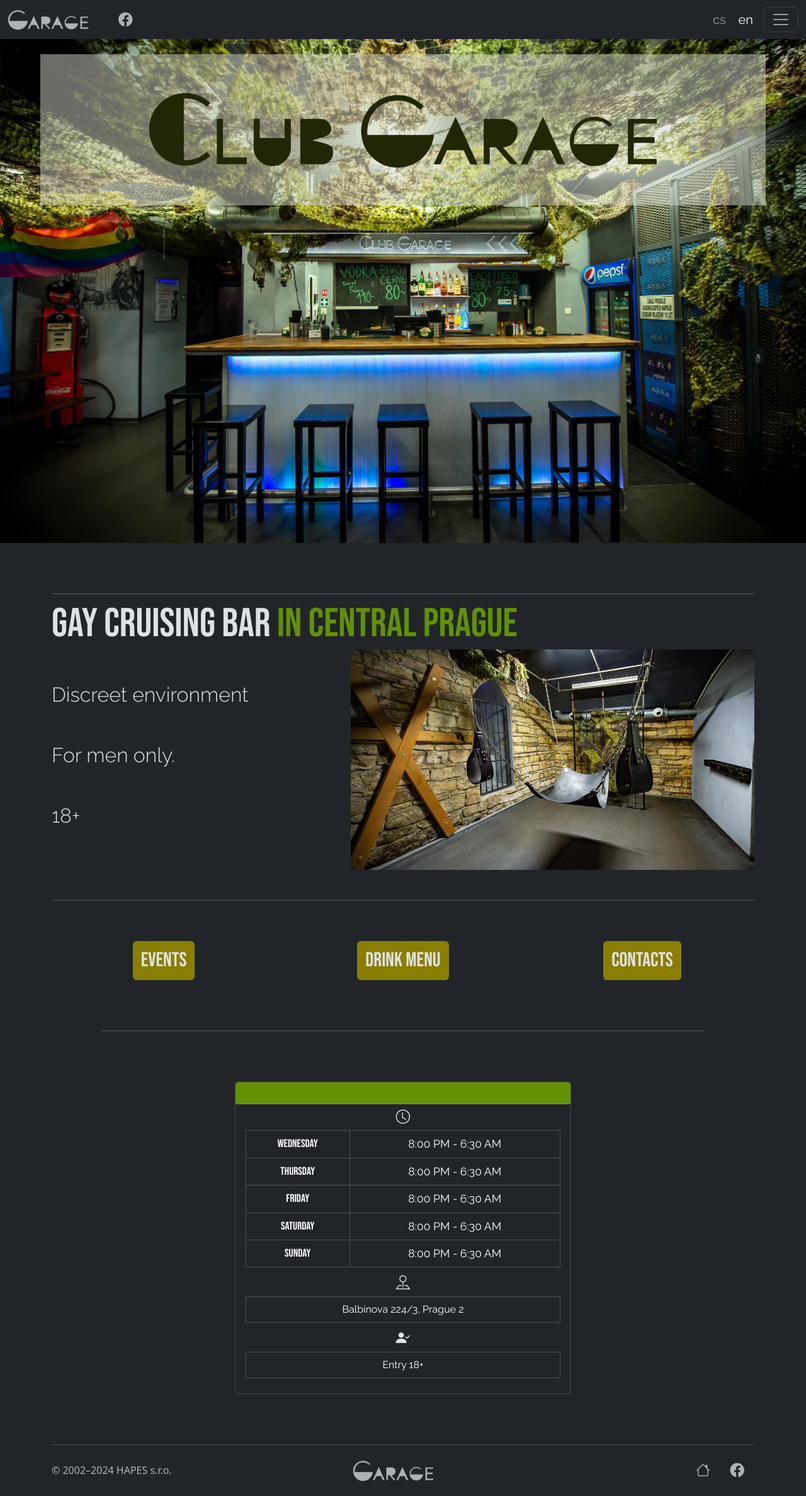
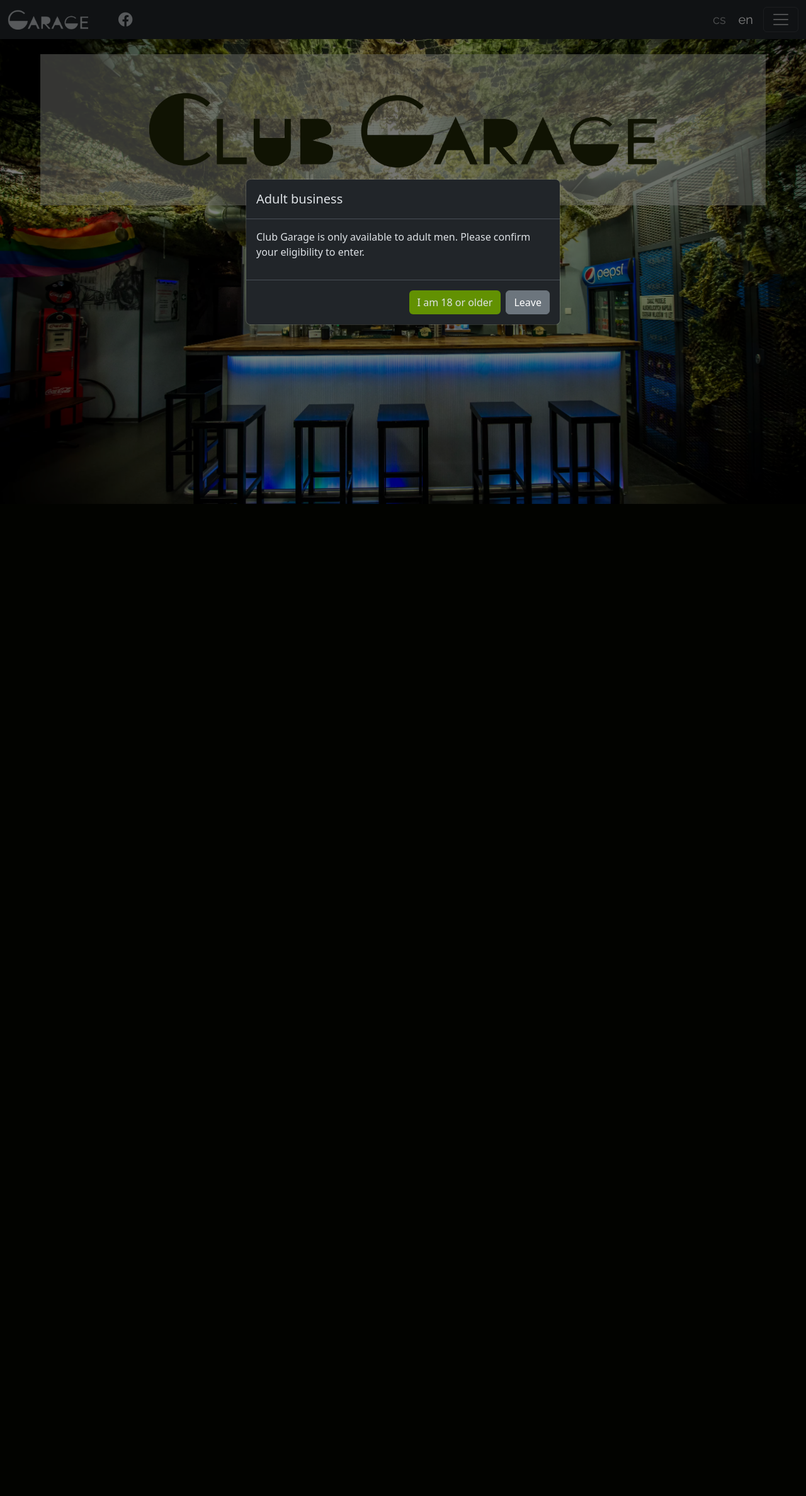
Before and after one commit to VojtaMi/garage, a Flask app: page /?lang=en in a window 1280 px wide. Shown: the whole page at 63% size. After the commit the page ends 800 px from the top, so only its background shows below. Run offline with Flask 3, Linux system fonts and the light colour scheme; some web fonts are replaced.

Commit message:
age verification

```diff
--- a/app/static/css/styles.css
+++ b/app/static/css/styles.css
@@ -2,6 +2,7 @@
 :root {
     --black-green: #212606;
     --army-green: #629102;
+    --army-green-dark :#476a01;
     --army-yellow: #8A7E00;
     --brown-yellow: #524B00;
 
@@ -77,6 +78,14 @@
 
 .btn-primary-yellow:hover{
     background-color: var(--brown-yellow); /* Text color */
+}
+
+.btn-primary-green{
+    background-color: var(--army-green); /* Text color */
+}
+
+.btn-primary-green:hover{
+    background-color: var(--army-green-dark); /* Text color */
 }
 
 .btn-outline-green {
--- a/app/static/js/script.js
+++ b/app/static/js/script.js
@@ -31,3 +31,24 @@
         }
     });
 });
+
+// Age verification popup
+ document.addEventListener("DOMContentLoaded", function() {
+    if (!sessionStorage.getItem("ageConfirmed")) {
+      var ageModal = new bootstrap.Modal(document.getElementById('ageVerificationModal'), {
+        backdrop: 'static', // Prevent closing by clicking outside
+        keyboard: false // Disable closing with ESC key
+      });
+      ageModal.show();
+    }
+
+    document.getElementById("confirm-age").addEventListener("click", function() {
+      sessionStorage.setItem("ageConfirmed", true);
+      var ageModal = bootstrap.Modal.getInstance(document.getElementById('ageVerificationModal'));
+      ageModal.hide();
+    });
+
+    document.getElementById("exit-site").addEventListener("click", function() {
+      window.location.href = "https://www.google.com";
+    });
+  });
--- a/app/templates/base.html
+++ b/app/templates/base.html
@@ -99,6 +99,23 @@
 
 <!-- Page Content -->
 <main>
+    <div class="modal fade" id="ageVerificationModal" tabindex="-1" aria-labelledby="ageVerificationModalLabel"
+         aria-hidden="true" data-backdrop="static" data-keyboard="false">
+        <div class="modal-dialog modal-dialog-centered">
+            <div class="modal-content">
+                <div class="modal-header">
+                    <h5 class="modal-title" id="ageVerificationModalLabel">{{ translations.age_verification.title }}</h5>
+                </div>
+                <div class="modal-body">
+                    <p>{{ translations.age_verification.disclaimer }}</p>
+                </div>
+                <div class="modal-footer">
+                    <button id="confirm-age" type="button" class="btn btn-primary-green">{{ translations.age_verification.approve }}</button>
+                    <button id="exit-site" type="button" class="btn btn-secondary">{{ translations.age_verification.decline }}</button>
+                </div>
+            </div>
+        </div>
+    </div>
     {% block content %}{% endblock %}
 </main>
 
--- a/app/translations/cs.json
+++ b/app/translations/cs.json
@@ -907,5 +907,11 @@
   },
   "navbar": {
     "aria_label": "Zobrazit navigaci"
+  },
+  "age_verification": {
+    "title": "Podnik pro dospělé",
+    "disclaimer": "Club Garage je dostupný pouze pro muže nad 18 let. Potvrďte prosím svou způsobilost pro vstup.",
+    "approve": "Je mi 18+",
+    "decline": "Odejít"
   }
 }
--- a/app/translations/en.json
+++ b/app/translations/en.json
@@ -910,5 +910,11 @@
   },
   "navbar": {
     "aria_label": "Show navigation"
+  },
+   "age_verification": {
+    "title": "Adult business",
+    "disclaimer": "Club Garage is only available to adult men. Please confirm your eligibility to enter.",
+    "approve": "I am 18 or older",
+    "decline": "Leave"
   }
 }
```
Also changed, not shown: app/static/assets/img/poster.avif, app/static/assets/img/swing.avif.
